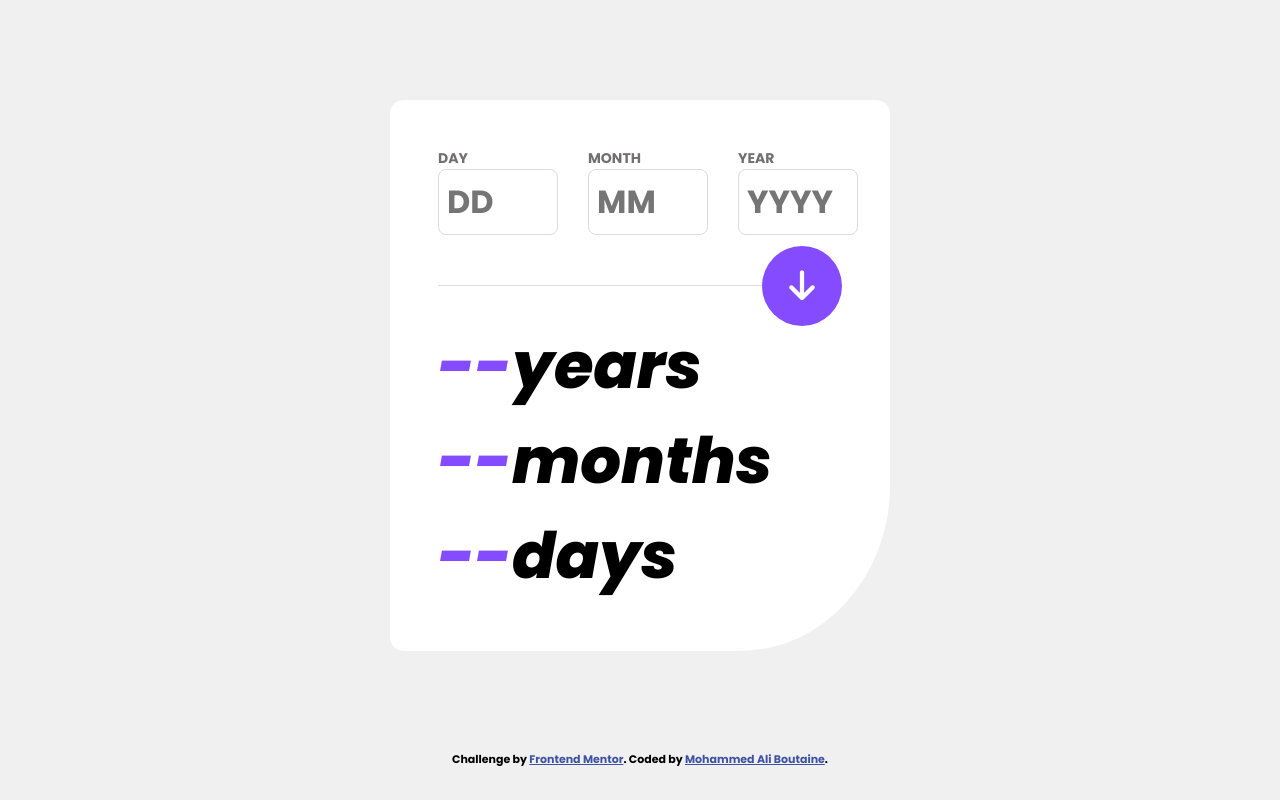
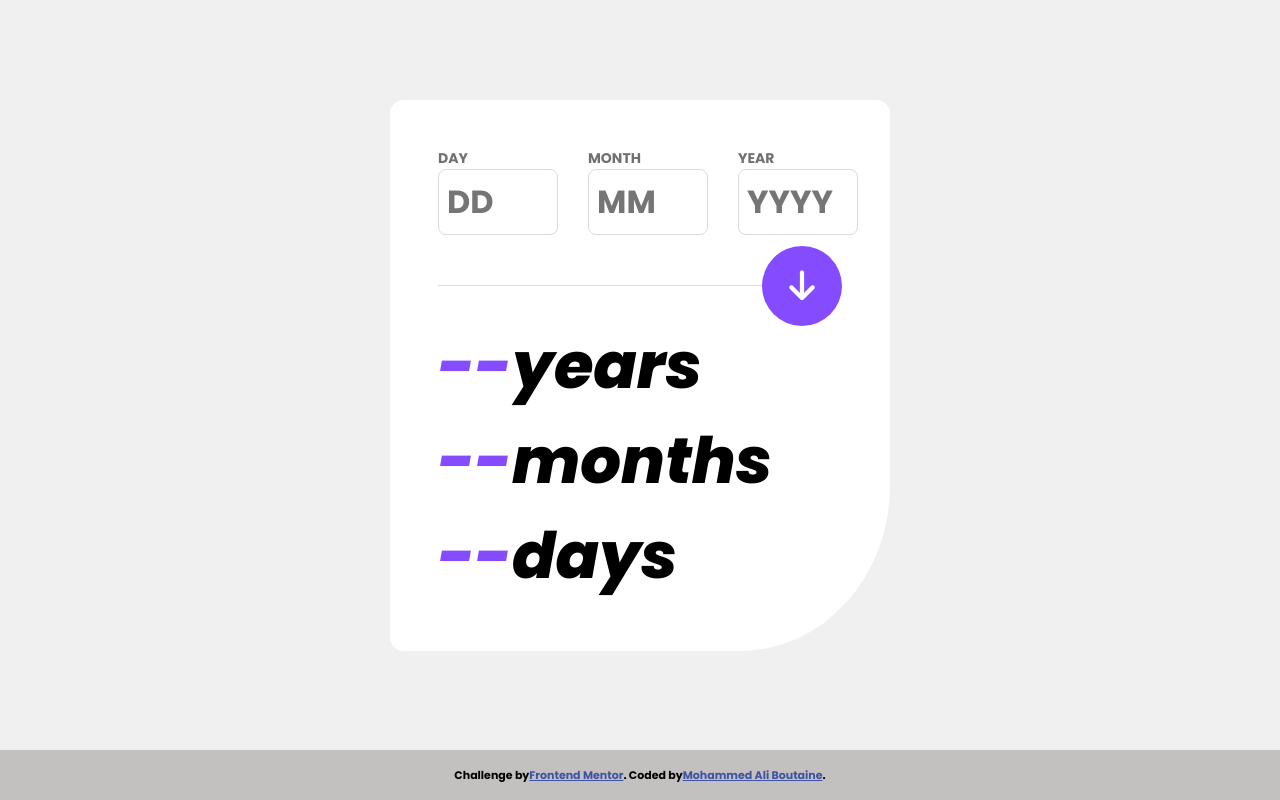
Before and after one commit to TCHOOP22/age-calculator, a plain HTML site: page index.html in a window 1280 px wide. Drawn offline with Linux system fonts and the light colour scheme.

Commit message:
Update index.css

```diff
--- a/index.css
+++ b/index.css
@@ -161,7 +161,18 @@ body{
 }
 
 
-
+.attribution{
+    display: flex;
+    text-align: center;
+    position: fixed;
+    bottom: 0px;
+    left: 0px;
+    background-color: #c3c0c0;
+    width: 100%;
+    height: 50px;
+    align-items: center;
+    justify-content: center;
+}
 
 
 /*//////////////////////////////////////////*/
```
